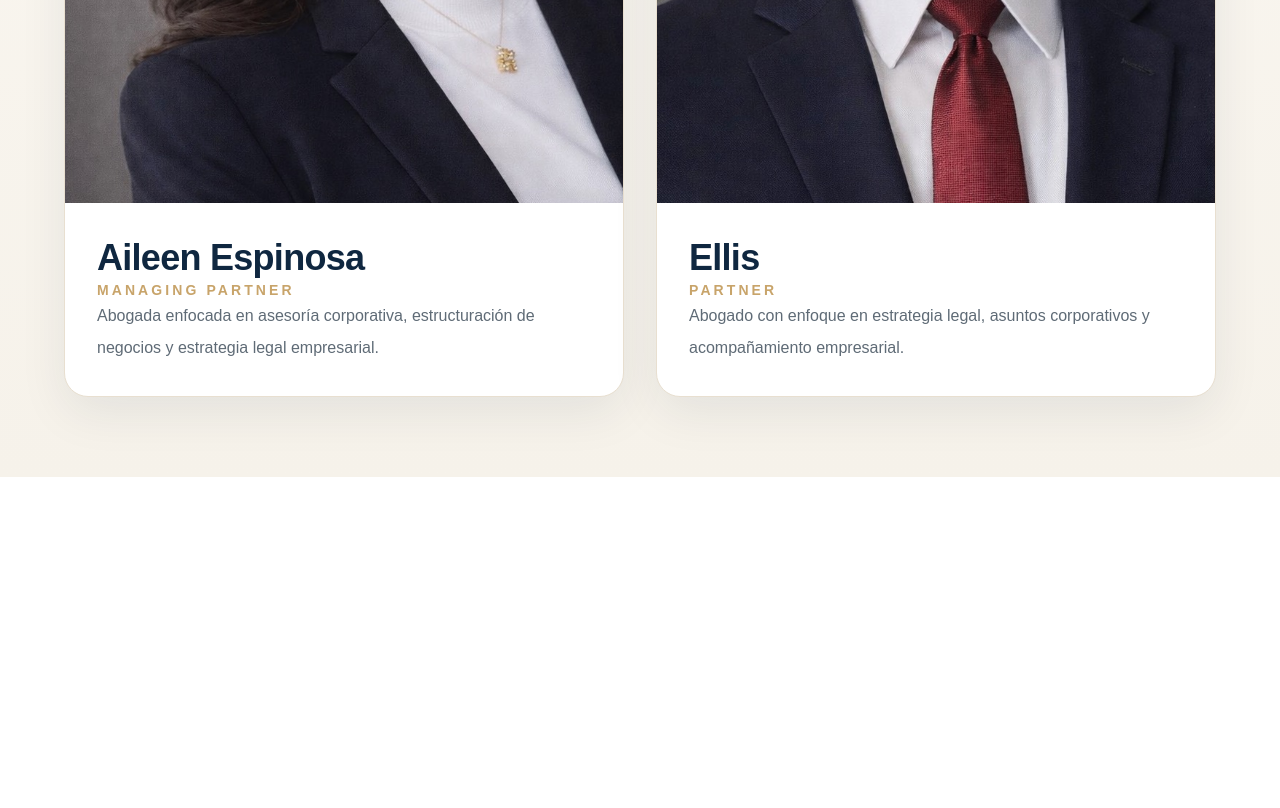
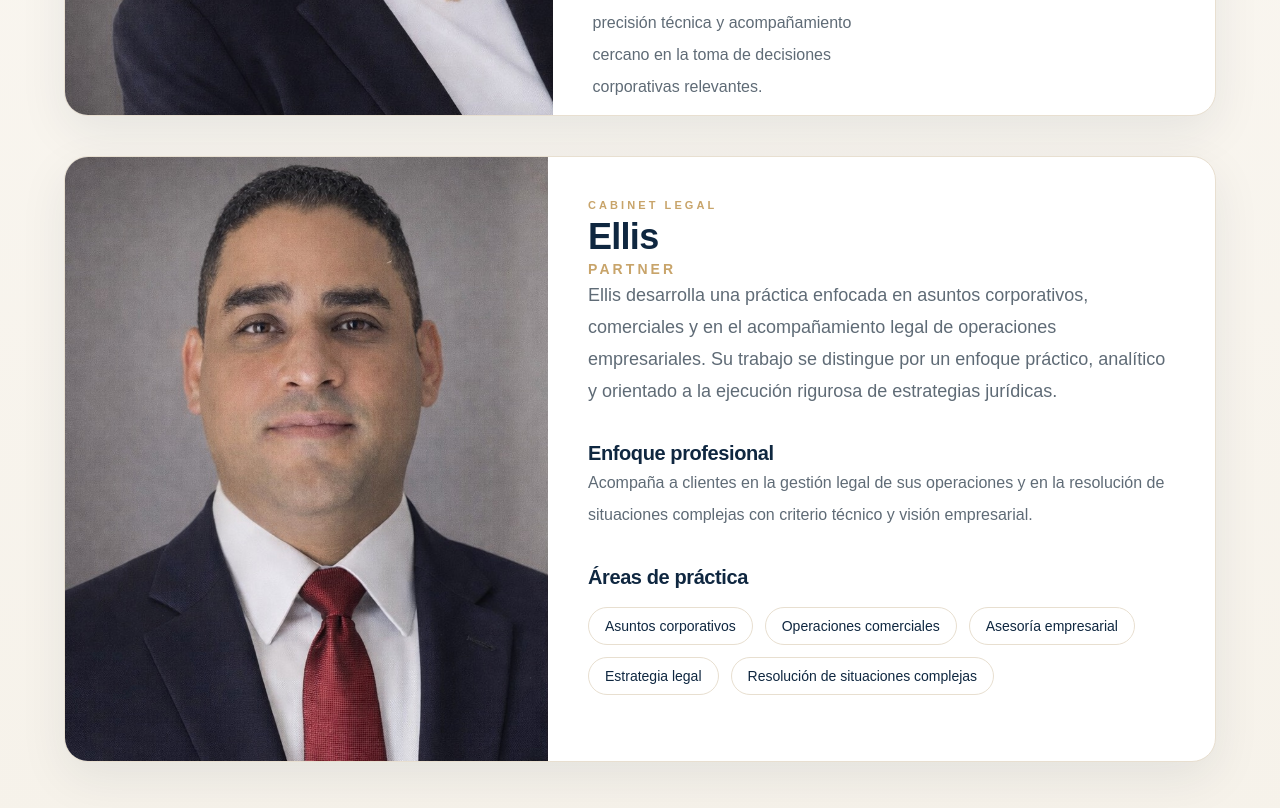
Before and after one commit to aileenespinosa-create/Cabinet-legal, a Next.js app: page /socios in a window 1280 px wide. Shown: the part 760-1568 px from the top of the page. Before the commit the page ends 1237 px from the top, so only its background shows below. Built offline with nearby package versions, Linux system fonts and the light colour scheme.

Commit message:
crear pagina socios perfil completo

```diff
--- a/app/socios/page.tsx
+++ b/app/socios/page.tsx
@@ -15,15 +15,31 @@ const partners = [
     name: "Aileen Espinosa",
     role: "Managing Partner",
     image: "/aileen.jpg",
-    description:
-      "Abogada enfocada en asesoría corporativa, estructuración de negocios y estrategia legal empresarial.",
+    bio: "Aileen Espinosa lidera Cabinet Legal con una práctica enfocada en derecho corporativo, estructuración de negocios y estrategia legal empresarial. Asesora a empresas, inversionistas y clientes privados en decisiones jurídicas de alto impacto, con un enfoque claro, ejecutivo y orientado a resultados.",
+    focus:
+      "Su práctica combina visión estratégica, precisión técnica y acompañamiento cercano en la toma de decisiones corporativas relevantes.",
+    areas: [
+      "Derecho corporativo",
+      "Estructuración de negocios",
+      "Gobierno corporativo",
+      "Contratos comerciales",
+      "Estrategia legal empresarial",
+    ],
   },
   {
     name: "Ellis",
     role: "Partner",
     image: "/ellis.jpg",
-    description:
-      "Abogado con enfoque en estrategia legal, asuntos corporativos y acompañamiento empresarial.",
+    bio: "Ellis desarrolla una práctica enfocada en asuntos corporativos, comerciales y en el acompañamiento legal de operaciones empresariales. Su trabajo se distingue por un enfoque práctico, analítico y orientado a la ejecución rigurosa de estrategias jurídicas.",
+    focus:
+      "Acompaña a clientes en la gestión legal de sus operaciones y en la resolución de situaciones complejas con criterio técnico y visión empresarial.",
+    areas: [
+      "Asuntos corporativos",
+      "Operaciones comerciales",
+      "Asesoría empresarial",
+      "Estrategia legal",
+      "Resolución de situaciones complejas",
+    ],
   },
 ];
 
@@ -36,27 +52,33 @@ export default function SociosPage() {
           <h1 className="mt-4 text-4xl font-semibold text-[#0f2740] md:text-5xl">
             Socios
           </h1>
-          <p className="mt-4 max-w-2xl text-base leading-7 text-[#5f6b76] md:text-lg md:leading-8">
+          <p className="mt-4 max-w-3xl text-base leading-7 text-[#5f6b76] md:text-lg md:leading-8">
             Un equipo con visión estratégica, atención directa y enfoque en decisiones
             legales de alto impacto.
           </p>
         </div>
 
-        <div className="grid gap-8 md:grid-cols-2 xl:grid-cols-2">
+        <div className="space-y-8 md:space-y-10">
           {partners.map((partner) => (
-            <article key={partner.name} className="card-legal overflow-hidden">
+            <article
+              key={partner.name}
+              className="card-legal overflow-hidden"
+            >
+              <div className="grid md:grid-cols-[0.42fr_0.58fr]">
                 <div className="relative aspect-[4/5] w-full">
                   <Image
                     src={partner.image}
                     alt={partner.name}
                     fill
                     className="object-cover"
-                  sizes="(max-width: 768px) 100vw, 50vw"
+                    sizes="(max-width: 768px) 100vw, 42vw"
                   />
                 </div>
 
-              <div className="p-6 md:p-8">
-                <h2 className="text-3xl font-semibold leading-tight text-[#0f2740] md:text-4xl">
+                <div className="p-6 md:p-10">
+                  <div className="eyebrow">Cabinet Legal</div>
+
+                  <h2 className="mt-4 text-3xl font-semibold leading-tight text-[#0f2740] md:text-4xl">
                     {partner.name}
                   </h2>
 
@@ -64,9 +86,36 @@ export default function SociosPage() {
                     {partner.role}
                   </p>
 
-                <p className="mt-6 text-base leading-8 text-[#5f6b76]">
-                  {partner.description}
+                  <p className="mt-6 text-base leading-8 text-[#5f6b76] md:text-lg">
+                    {partner.bio}
                   </p>
+
+                  <div className="mt-8">
+                    <h3 className="text-lg font-semibold text-[#0f2740] md:text-xl">
+                      Enfoque profesional
+                    </h3>
+                    <p className="mt-3 text-base leading-8 text-[#5f6b76]">
+                      {partner.focus}
+                    </p>
+                  </div>
+
+                  <div className="mt-8">
+                    <h3 className="text-lg font-semibold text-[#0f2740] md:text-xl">
+                      Áreas de práctica
+                    </h3>
+
+                    <div className="mt-4 flex flex-wrap gap-3">
+                      {partner.areas.map((area) => (
+                        <span
+                          key={area}
+                          className="rounded-full border border-[#e8dfd0] bg-white px-4 py-2 text-sm text-[#0f2740]"
+                        >
+                          {area}
+                        </span>
+                      ))}
+                    </div>
+                  </div>
+                </div>
               </div>
             </article>
           ))}
```
Lines whose indentation alone changed are shown as unchanged.
